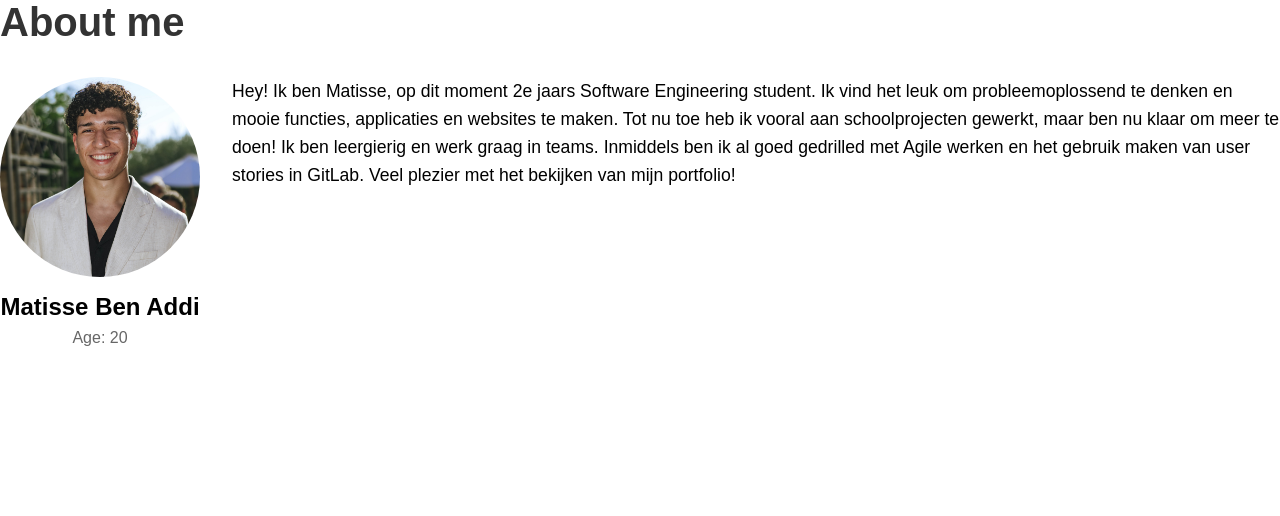
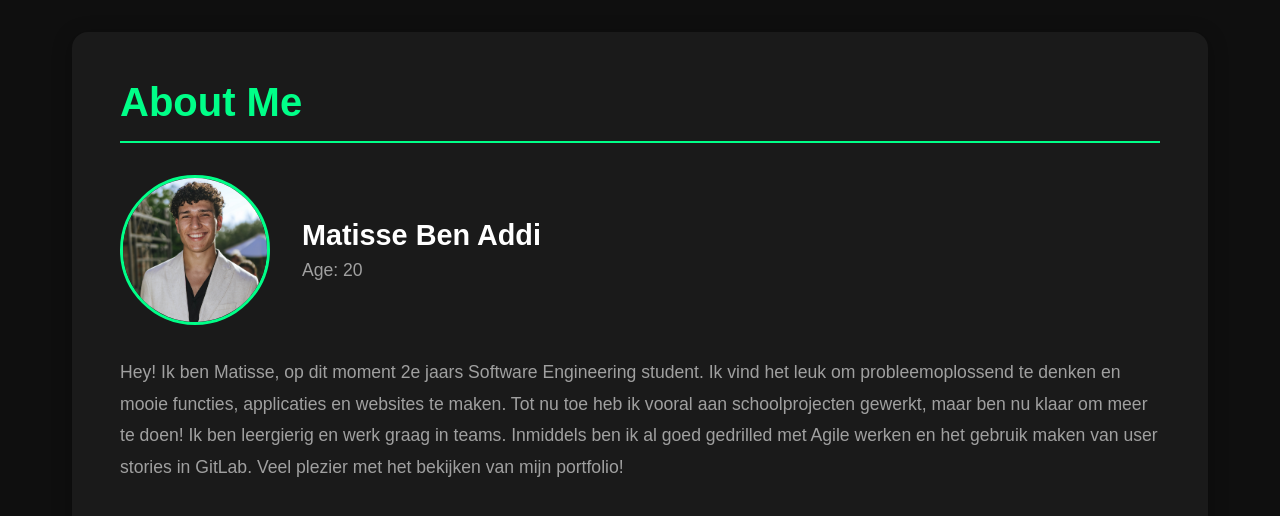
Before and after one commit to Matisse2k/portofolio, a Vue app: page / in a window 1280 px wide. Shown: the top 516 px of the page. Built offline with nearby package versions, Linux system fonts and the light colour scheme; the HTML template or start-up script is replaced by a standard one.

Commit message:
style(AboutMe): update about me styling using component as a card

```diff
--- a/src/components/AboutMe.vue
+++ b/src/components/AboutMe.vue
@@ -1,91 +1,110 @@
-<script>
-</script>
+<template>
+  <section class="about-me">
+    <div class="card">
+      <h1>About Me</h1>
 
-<template>
-  <section>
-    <h1>About me</h1>
+      <div class="card-content">
+        <div class="profile-section">
+          <img src="/assets/PFP.JPG" alt="Matisse Ben Addi" class="profile-pic">
+          <div class="info">
+            <h2 class="name">Matisse Ben Addi</h2>
+            <p class="age">Age: 20</p>
+          </div>
+        </div>
 
-    <div class="profile-container">
-      <div class="profile-info">
-        <img src="/assets/PFP.JPG" alt="Profile picture" class="profile-pic"/>
-        <div class="basic-info">
-        <p class="name">Matisse Ben Addi</p>
-        <p class="age">Age: 20</p>
+        <div class="description">
+          <p>
+            Hey! Ik ben Matisse, op dit moment 2e jaars Software Engineering student.
+            Ik vind het leuk om probleemoplossend te denken en mooie functies, applicaties
+            en websites te maken. Tot nu toe heb ik vooral aan schoolprojecten gewerkt,
+            maar ben nu klaar om meer te doen! Ik ben leergierig en werk graag in teams.
+            Inmiddels ben ik al goed gedrilled met Agile werken en het gebruik maken van
+            user stories in GitLab. Veel plezier met het bekijken van mijn portfolio!
+          </p>
         </div>
       </div>
-
-
-    <div class="description">
-      <p>
-        Hey! Ik ben Matisse, op dit moment 2e jaars Software Engineering student. Ik vind het leuk
-        om probleemoplossend te denken en mooie functies, applicaties en websites te maken. Tot nu
-        toe heb ik vooral aan schoolprojecten gewerkt, maar ben nu klaar om meer te doen! Ik ben
-        leergierig en werk graag in teams. Inmiddels ben ik al goed gedrilled met Agile werken en
-        het gebruik maken van user stories in GitLab. Veel plezier met het bekijken van mijn
-        portfolio!
-      </p>
-    </div>
     </div>
   </section>
 </template>
 
+<script setup lang="ts">
+</script>
+
 <style scoped>
-
 .about-me {
   padding: 2rem;
-  max-width: 1000px;
+  max-width: 1200px;
   margin: 0 auto;
+}
+
+.card {
+  background-color: var(--bg-secondary);
+  border-radius: 16px;
+  padding: 3rem;
+  box-shadow: 0 4px 20px rgba(0, 0, 0, 0.3);
 }
 
 h1 {
   font-size: 2.5rem;
   margin-bottom: 2rem;
-  color: #333;
+  color: var(--accent);
+  border-bottom: 2px solid var(--accent);
+  padding-bottom: 1rem;
 }
 
-.profile-container {
+.card-content {
   display: flex;
+  flex-direction: column;
   gap: 2rem;
-  align-items: flex-start;
 }
 
-.profile-info {
+.profile-section {
   display: flex;
-  flex-direction: column;
   align-items: center;
-  gap: 1rem;
+  gap: 2rem;
 }
 
 .profile-pic {
-  width: 200px;
-  height: 200px;
+  width: 150px;
+  height: 150px;
   border-radius: 50%;
   object-fit: cover;
+  border: 3px solid var(--accent);
 }
 
-.basic-info {
-  text-align: center;
+.info {
+  flex: 1;
 }
 
 .name {
-  font-size: 1.5rem;
-  font-weight: bold;
-  margin: 0;
+  font-size: 1.8rem;
+  color: var(--text-primary);
+  margin-bottom: 0.5rem;
 }
 
 .age {
-  color: #666;
-  margin: 0.5rem 0 0 0;
+  color: var(--text-secondary);
+  font-size: 1.1rem;
 }
 
 .description {
-  flex: 1;
-  line-height: 1.6;
+  line-height: 1.8;
 }
 
 .description p {
-  margin: 0;
+  color: var(--text-secondary);
   font-size: 1.1rem;
 }
 
+/* Responsive for smaller screens */
+@media (max-width: 768px) {
+  .card {
+    padding: 2rem;
+  }
+
+  .profile-section {
+    flex-direction: column;
+    text-align: center;
+  }
+}
 </style>
--- a/src/main.ts
+++ b/src/main.ts
@@ -1,4 +1,5 @@
 import { createApp } from 'vue'
+import './styles.css'
 import App from './App.vue'
 
 createApp(App).mount('#app')
```
